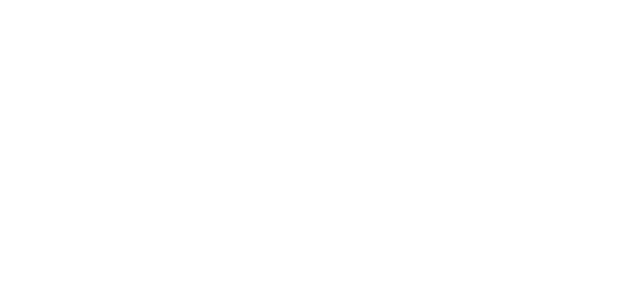
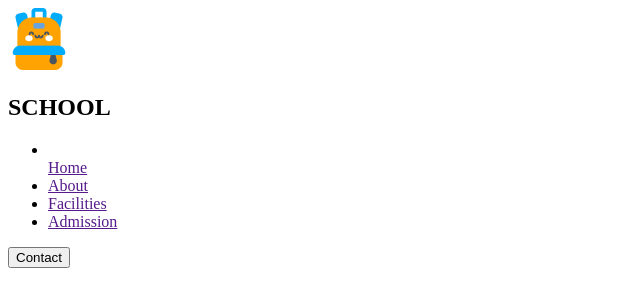
Before and after one commit to zinniaakter1/Assignment-2, a plain HTML site: page index.html in a window 1280 px wide. Shown: the whole page, without its empty margins (0-640 px from the left). Drawn offline with Linux system fonts and the light colour scheme.

Commit message:
added nav-bar

```diff
--- a/index.html
+++ b/index.html
@@ -3,9 +3,28 @@
 <head>
     <meta charset="UTF-8">
     <meta name="viewport" content="width=device-width, initial-scale=1.0">
-    <title>Zinniar school</title>
+    <title>Kids school</title>
 </head>
 <body>
-
+    <header>
+        <nav class="navbar">
+            <div class="school">
+                <img src="assets/logo.png" alt="">
+                <h2>SCHOOL</h2>
+            </div>
+            <div class="nav-list">
+                <ul>
+                    <li></li><a class="home" href="">Home</a></li>
+                    <li><a class="about" href="">About</a></li>
+                    <li><a class="facility" href="">Facilities</a></li>
+                    <li><a class="admission" href="">Admission</a></li>
+                </ul>
+            </div>
+            <div>
+                <button class="nav-button">Contact</button>
+            </div>
+            <div class="bar"><i class="fa-solid fa-bars"></i></div>
+        </nav>
+    </header>
 </body>
 </html>
--- /dev/null
+++ b/style/style.css
@@ -0,0 +1,77 @@
+@import url('https://fonts.googleapis.com/css2?family=Quicksand:wght@300..700&display=swap');
+@import url('https://fonts.googleapis.com/css2?family=Raleway:ital,wght@0,100..900;1,100..900&display=swap');
+
+* {
+    margin: 0px;
+    padding: 0px;
+    box-sizing: border-box;
+}
+body {
+    font-family: "Quicksand", serif;
+    background-color: rgba(255, 242, 233, 0.123);
+    background-image: linear-gradient(0.00deg, rgba(254, 163, 1, 0.3), rgba(255, 255, 255, 1.5));
+}
+/* navbar design */
+.navbar {
+    display: flex;
+    justify-content: space-around;
+    max-width: 1440px;
+    align-items: center;
+    margin: 0 auto;
+    margin-top: 20px;
+}
+.school {
+    display: flex;
+    align-items: center;
+    justify-content: center;
+    gap: 10px;
+}
+.school img {
+    width: 100%;
+}
+.nav-list ul {
+    display: flex;
+    list-style: none;
+    gap: 32px;
+}
+.nav-list ul a {
+    text-decoration: none;
+    font-size: 1.1rem;
+}
+.school h2 {
+    font-size: 1.8rem;
+    font-weight: bold;
+    line-height: 30px;
+}
+.home {
+    color: #FEA301;
+    font-weight: bold;
+}
+.about {
+    color: #01ACFD;
+    font-weight: 500;
+}
+.facility {
+    color: #05D4DF;
+    font-weight: 500;
+}
+.admission {
+    color: #5D58EF;
+    font-weight: 500;
+}
+.nav-button {
+    padding: 10px 50px;
+    color: white;
+    font-weight: 500;
+    font-size: 1.1rem;
+    background-color: rgba(254, 163, 1, 1);
+    border-radius: 12px;
+    border: none;
+    cursor: pointer;
+}
+.nav-button:hover {
+    background-color: black;
+}
+.bar {
+    display: none;
+}
```
